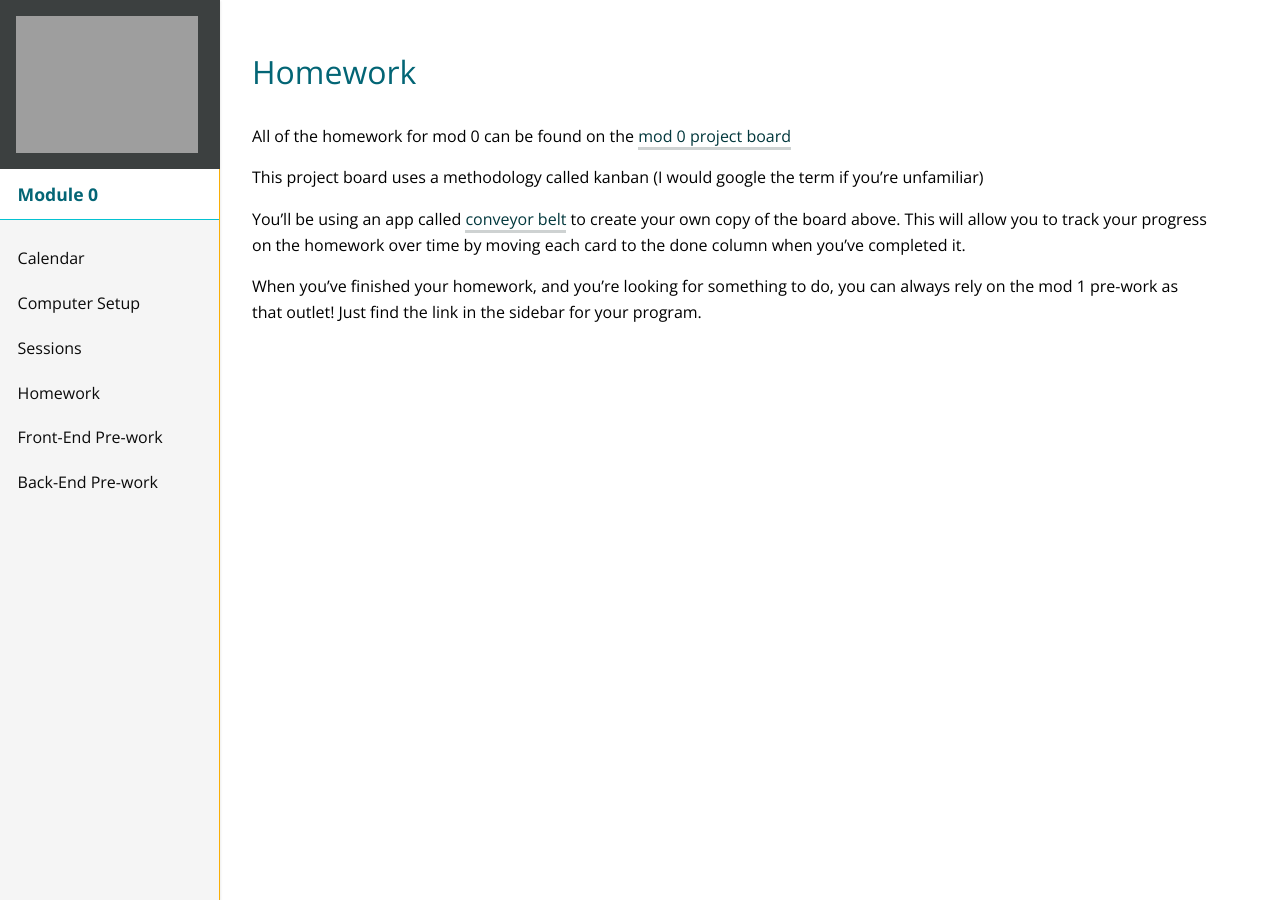
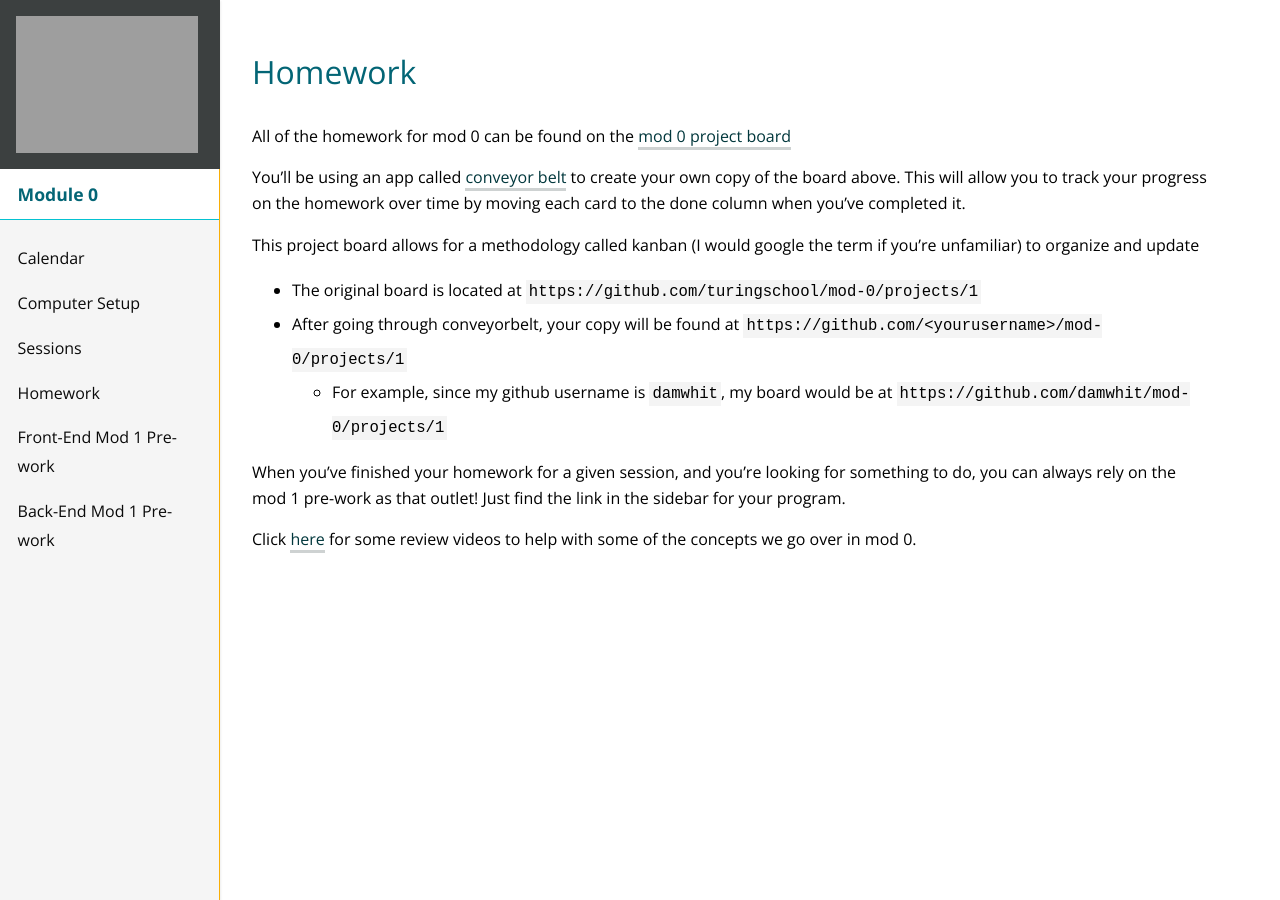
Before and after one commit to turingschool/mod-0-curriculum, a Jekyll site: the page built from homework/index.md, in a window 1280 px wide. Built offline with Jekyll 4.4.1, drawn with Linux system fonts in a browser that asks for light colours; nearby versions of some CDN libraries.

Commit message:
Clear up some directions

```diff
--- a/_includes/navigation.html
+++ b/_includes/navigation.html
@@ -13,8 +13,8 @@
         <li><a href="{{ site.baseurl }}{% link setup-instructions.md %}">Computer Setup</a></li>
         <li><a href="{{ site.url }}/sessions">Sessions</a></li>
         <li><a href="{{ site.url }}/homework">Homework</a></li>
-        <li><a href="{{ site.url }}/prework/fe_engineering">Front-End Pre-work</a></li>
-        <li><a href="{{ site.url }}/prework/be_engineering">Back-End Pre-work</a></li>
+        <li><a href="{{ site.url }}/prework/fe_engineering">Front-End Mod 1 Pre-work</a></li>
+        <li><a href="{{ site.url }}/prework/be_engineering">Back-End Mod 1 Pre-work</a></li>
       </ul>
     </section>
   </div>
--- a/homework/index.md
+++ b/homework/index.md
@@ -5,8 +5,15 @@ title: Homework
 
 All of the homework for mod 0 can be found on the [mod 0 project board](https://github.com/turingschool/mod-0/projects/1)
 
-This project board uses a methodology called kanban (I would google the term if you're unfamiliar)
 
 You'll be using an app called [conveyor belt](http://conveyorbelt.herokuapp.com/) to create your own copy of the board above. This will allow you to track your progress on the homework over time by moving each card to the done column when you've completed it.
 
-When you've finished your homework, and you're looking for something to do, you can always rely on the mod 1 pre-work as that outlet! Just find the link in the sidebar for your program.
+This project board allows for a methodology called kanban (I would google the term if you're unfamiliar) to organize and update
+
+* The original board is located at `https://github.com/turingschool/mod-0/projects/1`
+* After going through conveyorbelt, your copy will be found at `https://github.com/<yourusername>/mod-0/projects/1`
+  * For example, since my github username is `damwhit`, my board would be at `https://github.com/damwhit/mod-0/projects/1`
+
+When you've finished your homework for a given session, and you're looking for something to do, you can always rely on the mod 1 pre-work as that outlet! Just find the link in the sidebar for your program.
+
+Click [here](https://www.youtube.com/playlist?list=PL1Y67f0xPzdMFq2S1bK7E7veT_BbK-zjt) for some review videos to help with some of the concepts we go over in mod 0.
```
Also changed, not shown: index.md (+2 -0 lines), prework/be_engineering/index.md (+1 -1 lines), prework/fe_engineering/index.md (+1 -1 lines), sessions/index.md (+4 -0 lines).
